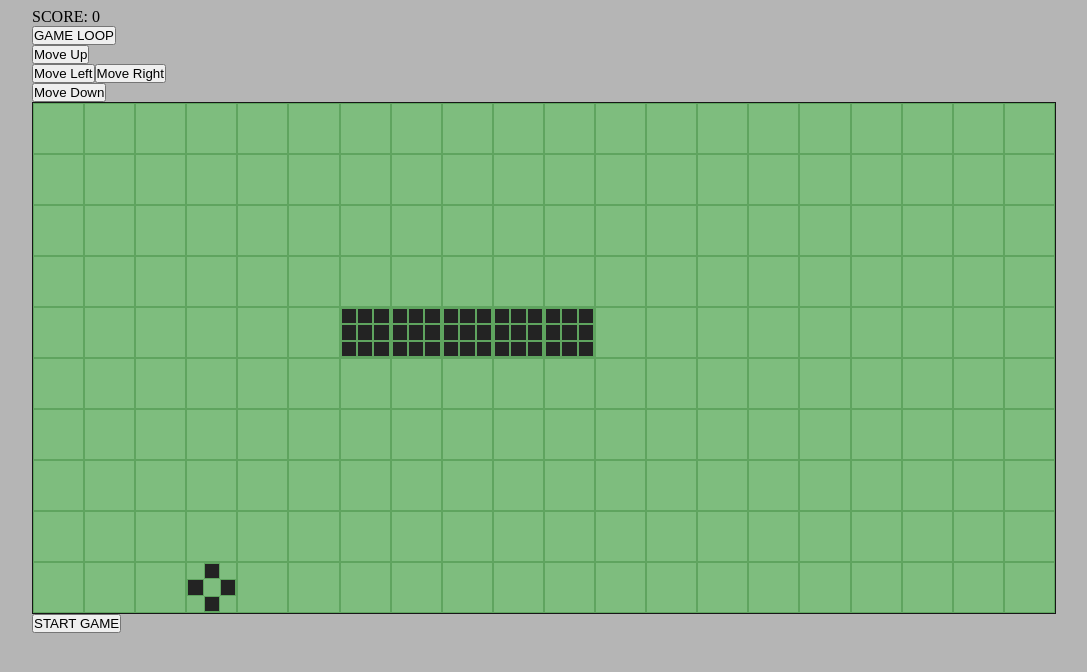
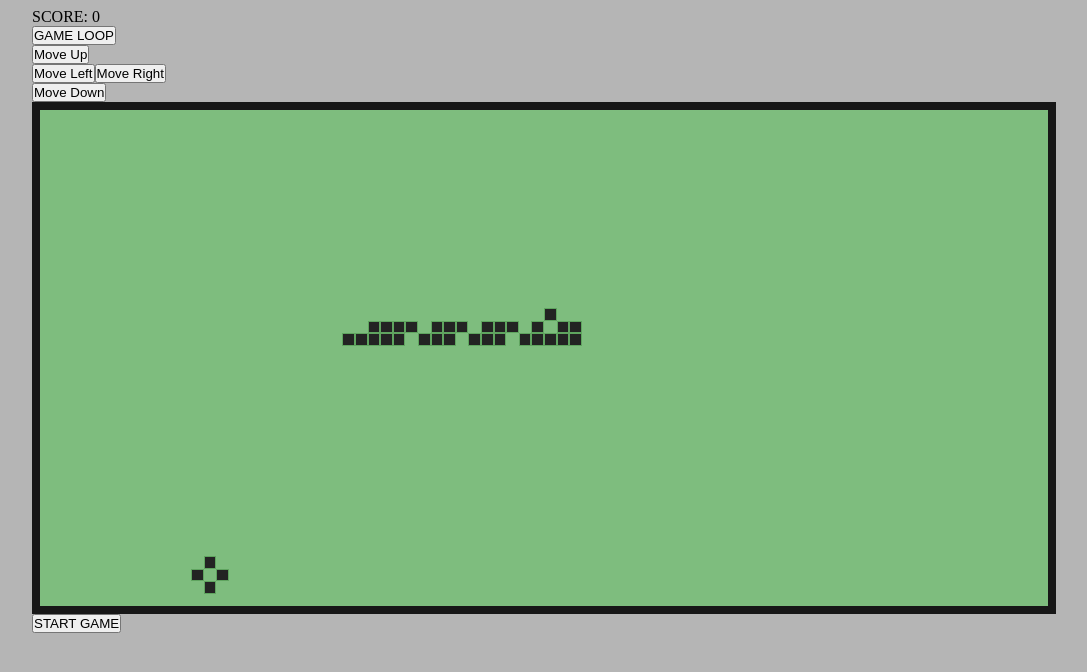
Before and after one commit to jupiter-desphy/nokia-snake, a React (Create React App) app in the folder snake-app/: page / in a window 1280 px wide. Shown: the top 672 px of the page, without its empty margins (96-1183 px from the left). Built offline with nearby package versions, Linux system fonts and the light colour scheme.

Commit message:
snake now looking 2.0

```diff
--- a/snake-app/src/components/Board.jsx
+++ b/snake-app/src/components/Board.jsx
@@ -1,4 +1,4 @@
-import SingleGridItem from "./SingleGridItem.jsx";
+import Tile from "./SingleGridItem.jsx";
 
 export default function Board({ theGrid, snakeArr, food }) {
 
@@ -12,7 +12,79 @@ export default function Board({ theGrid, snakeArr, food }) {
         //and you have theGrid
         //and the the snakeArr [[x, y], [x, y] ,[x, y], [x, y]]
         //and the food
-        let gridItemState = null;
+
+        for (let i = 0; i < snakeArr.length; i++) {
+
+
+            if(i == snakeArr.length-1 && currentItem[0] == snakeArr[snakeArr.length-2][0]-1 && snakeArr[snakeArr.length-1][1] == snakeArr[snakeArr.length-2][1] && currentItem[0] == snakeArr[i][0] && currentItem[1] == snakeArr[i][1]) {
+                return "snake-right-tail"
+            } else if(i == snakeArr.length-1 && currentItem[0] == snakeArr[snakeArr.length-2][0]+1 && snakeArr[snakeArr.length-1][1] == snakeArr[snakeArr.length-2][1] && currentItem[0] == snakeArr[i][0] && currentItem[1] == snakeArr[i][1]) {
+                return "snake-left-tail"
+            } else if(i == snakeArr.length-1 && currentItem[0] == snakeArr[snakeArr.length-2][0] && currentItem[1] == snakeArr[snakeArr.length-2][1]-1 && currentItem[0] == snakeArr[i][0] && currentItem[1] == snakeArr[i][1]) {
+                return "snake-down-tail"
+            } else if(i == snakeArr.length-1 && currentItem[0] == snakeArr[snakeArr.length-2][0] && currentItem[1] == snakeArr[snakeArr.length-2][1]+1 && currentItem[0] == snakeArr[i][0] && currentItem[1] == snakeArr[i][1]) {
+                return "snake-up-tail"
+            } else
+            // if(i == snakeArr.length-1 && snakeArr[snakeArr.length-1][0]+1 == snakeArr[snakeArr.length-2][0]+1 && currentItem[0] == snakeArr[i][0] && currentItem[1] == snakeArr[i][1]) {
+            //     return "snake-left-tail"
+            // } else
+
+            if(i !== 0 && snakeArr[i-1][2] == 'D' && snakeArr[i][2] == 'R' && currentItem[0] == snakeArr[i][0] && currentItem[1] == snakeArr[i][1]) {
+                return "northeast"
+            } else if(i !== 0 && snakeArr[i-1][2] == 'L' && snakeArr[i][2] == 'U' && currentItem[0] == snakeArr[i][0] && currentItem[1] == snakeArr[i][1]) {
+                return "northeast"
+            } else if(i !== 0 && snakeArr[i-1][2] == 'D' && snakeArr[i][2] == 'L' && currentItem[0] == snakeArr[i][0] && currentItem[1] == snakeArr[i][1]) {
+                return "northwest"
+            } else if(i !== 0 && snakeArr[i-1][2] == 'R' && snakeArr[i][2] == 'U' && currentItem[0] == snakeArr[i][0] && currentItem[1] == snakeArr[i][1]) {
+                return "northwest"
+            } else if(i !== 0 && snakeArr[i-1][2] == 'U' && snakeArr[i][2] == 'R' && currentItem[0] == snakeArr[i][0] && currentItem[1] == snakeArr[i][1]) {
+                return "southeast"
+            } else if(i !== 0 && snakeArr[i-1][2] == 'L' && snakeArr[i][2] == 'D' && currentItem[0] == snakeArr[i][0] && currentItem[1] == snakeArr[i][1]) {
+                return "southeast"
+            } else if(i !== 0 && snakeArr[i-1][2] == 'U' && snakeArr[i][2] == 'L' && currentItem[0] == snakeArr[i][0] && currentItem[1] == snakeArr[i][1]) {
+                return "southwest"
+            } else if(i !== 0 && snakeArr[i-1][2] == 'R' && snakeArr[i][2] == 'D' && currentItem[0] == snakeArr[i][0] && currentItem[1] == snakeArr[i][1]) {
+                return "southwest"
+            } else
+            if (currentItem[0] == snakeArr[i][0] && currentItem[1] == snakeArr[i][1] && snakeArr[i][2] == 'D') {
+                if(currentItem[0] == snakeArr[0][0] && currentItem[1] == snakeArr[0][1] && snakeArr[0][2] == 'D') {
+                    return "snake-down-head"
+                } else
+                return "snake-down";
+            }
+        }
+
+        for (let i = 0; i < snakeArr.length; i++) {
+            if (currentItem[0] == snakeArr[i][0] && currentItem[1] == snakeArr[i][1] && snakeArr[i][2] == 'R') {
+                if(currentItem[0] == snakeArr[0][0] && currentItem[1] == snakeArr[0][1] && snakeArr[0][2] == 'R') {
+                    return "snake snake-right-head"
+                } else
+                return "snake snake-right";
+            }
+        }
+
+
+        for (let i = 0; i < snakeArr.length; i++) {
+            if (currentItem[0] == snakeArr[i][0] && currentItem[1] == snakeArr[i][1] && snakeArr[i][2] == 'L') {
+                if(currentItem[0] == snakeArr[0][0] && currentItem[1] == snakeArr[0][1] && snakeArr[0][2] == 'L') {
+                    return "snake snake-left-head"
+                // } else if(currentItem[0] == snakeArr[snakeArr.length-1][0] && currentItem[1] == snakeArr[snakeArr.length-1][1] && snakeArr[snakeArr.length-1][2] == 'L') {
+                //     return "snake snake-left-tail"
+                } else
+                return "snake snake-left";
+            }
+        }
+
+        for (let i = 0; i < snakeArr.length; i++) {
+            if (currentItem[0] == snakeArr[i][0] && currentItem[1] == snakeArr[i][1] && snakeArr[i][2] == 'U') {
+                if(currentItem[0] == snakeArr[0][0] && currentItem[1] == snakeArr[0][1] && snakeArr[0][2] == 'U') {
+                    return "snake snake-up-head"
+                } else
+                return "snake snake-up";
+            }
+        }
+
+
 
         for (let i = 0; i < snakeArr.length; i++) {
             if (currentItem[0] == snakeArr[i][0] && currentItem[1] == snakeArr[i][1]) {
@@ -32,7 +104,7 @@ export default function Board({ theGrid, snakeArr, food }) {
             {theGrid.map((rowArray, ind) => {
                 return (
                     rowArray.map((item, i) => {
-                        return <SingleGridItem pixelState={generateGridState(item)} key={`${ind}+${i}`} />
+                        return <Tile pixelState={generateGridState(item)} key={`${ind}+${i}`} />
                     })
                 )
             })}
--- a/snake-app/src/components/SingleGridItem.jsx
+++ b/snake-app/src/components/SingleGridItem.jsx
@@ -1,15 +1,26 @@
-export default function SingleGridItem({pixelState}){
+export default function Tile({pixelState}){
     return (
         <div className={`pixel ${pixelState}`}>
-            <div className="px1"></div>
-            <div className="px2"></div>
-            <div className="px3"></div>
-            <div className="px4"></div>
-            <div className="px5"></div>
-            <div className="px6"></div>
-            <div className="px7"></div>
-            <div className="px8"></div>
-            <div className="px9"></div>
+
+            <div className="d-h r-h"></div>
+            <div className="s-w s-e u-t up down food-pixel"></div>
+            <div className="s-w s-e d-h d-t u-t up down"></div>
+            <div className="l-h"></div>
+
+            <div className="s-e n-e l-t left right food-pixel"></div>
+            <div className="s-w n-e u-t u-h d-h l-h l-t r-h right down"></div>
+            <div className="s-e n-w u-h d-h u-t d-t l-h r-t r-h up left food-pixel"></div>
+            <div className="s-w n-w r-t right left"></div>
+
+            <div className="s-e n-e l-t r-t r-h right left"></div>
+            <div className="s-e n-w d-h u-h d-t l-h l-t r-t r-h up left food-pixel"></div>
+            <div className="s-w n-e d-h u-h u-t d-t l-h l-t r-t r-h down right"></div>
+            <div className="s-w n-w l-h l-t r-t right left"></div>
+
+            <div className="u-h"></div>
+            <div className="n-w n-e d-t up down"></div>
+            <div className="n-w n-e u-h u-t d-t up down"></div>
+            <div className=""></div>
         </div>
     )
 }
--- a/snake-app/src/global.css
+++ b/snake-app/src/global.css
@@ -16,40 +16,64 @@ body {
   display: grid;
   grid-template-columns: repeat(20, 1fr);
   grid-template-rows: repeat(10, 1fr);
-  border: 1px solid rgb(23, 23, 23);
+  border: .5rem solid rgb(23, 23, 23);
 }
 
 .pixel {
-  border: 1px solid rgb(95, 164, 95);
+  /* border: .01rem solid rgb(95, 164, 95); */
   background-color: rgb(126, 189, 126);
   font-size: .5rem;
   color: black;
   display: grid;
-  grid-template-columns: repeat(3, 1fr);
-  grid-template-rows: repeat(3, 1fr);
+  grid-template-columns: repeat(4, 1fr);
+  grid-template-rows: repeat(4, 1fr);
 }
 
-.snake div {
+/* .snake .scale {
   background-color: rgb(35, 35, 35);
-  border: 1px solid rgb(95, 164, 95);
+  border: .01rem solid rgb(95, 164, 95);
+} */
+
+.snake-right .right {
+  background-color: rgb(35, 35, 35);
+  border: .01rem solid rgb(95, 164, 95);
 }
 
-.food .px2 {
+.snake-down .down {
   background-color: rgb(35, 35, 35);
-  border: 1px solid rgb(95, 164, 95);
+  border: .01rem solid rgb(95, 164, 95);
 }
 
-.food .px4 {
+.snake-left .left {
   background-color: rgb(35, 35, 35);
-  border: 1px solid rgb(95, 164, 95);
+  border: .01rem solid rgb(95, 164, 95);
 }
 
-.food .px6 {
+.snake-up .up {
   background-color: rgb(35, 35, 35);
-  border: 1px solid rgb(95, 164, 95);
+  border: .01rem solid rgb(95, 164, 95);
 }
 
-.food .px8 {
+.snake-right-head .r-h, .snake-right-tail .r-t,
+.snake-left-head .l-h, .snake-left-tail .l-t,
+.snake-up-head .u-h, .snake-up-tail .u-t,
+.snake-down-head .d-h, .snake-down-tail .d-t,
+.northeast .n-e,
+.northwest .n-w,
+.southeast .s-e,
+.southwest .s-w
+{
   background-color: rgb(35, 35, 35);
-  border: 1px solid rgb(95, 164, 95);
+  border: .01rem solid rgb(95, 164, 95);
 }
+
+.food .food-pixel {
+  background-color: rgb(35, 35, 35);
+  border: .01rem solid rgb(95, 164, 95);
+}
+
+span {
+  display: flex;
+  max-width: 600px;
+  flex-wrap: wrap;
+}
--- a/snake-app/src/pages/main.page.jsx
+++ b/snake-app/src/pages/main.page.jsx
@@ -2,7 +2,7 @@ import { useState, useRef, useEffect } from "react";
 import Board from "../components/Board.jsx";
 // import useInterval from "../helpers/useinterval.js";
 import {
-    DIRECTIONS
+    SNAKE_START
 } from '../constants';
 import useInterval from "../helpers/useinterval.js";
 import arrayIncludes from "../helpers/arrayIncludes.js";
@@ -15,32 +15,22 @@ export function MainPage(props) {
 
 
     /* STATE */
-    const [snakeArr, setSnakeArr] = useState([
-        [10, 4],
-        [9, 4],
-        [8, 4],
-        [7, 4],
-        [6, 4]
-    ]);
+    const [snakeArr, setSnakeArr] = useState(SNAKE_START);
     const [gameOver, setGameOver] = useState(false);
     const [score, setScore] = useState(0);
     const [food, setFood] = useState([Math.floor(Math.random() * columns), Math.floor(Math.random() * rows)]);
     const [direction, setDirection] = useState([1, 0]);
     const [speed, setSpeed] = useState(null);
+    const [prevDirection, setPrevDirection] = useState([]);
 
     /* FUNCTIONS */
 
     const startGame = () => {
-        setSnakeArr([
-            [10, 4],
-            [9, 4],
-            [8, 4],
-            [7, 4],
-            [6, 4]
-        ]);
+        setSnakeArr(SNAKE_START);
         setDirection([1, 0]);
-        setSpeed(280);
+        setSpeed(270);
         setGameOver(false);
+        setScore(0)
 
     }
 
@@ -52,24 +42,31 @@ export function MainPage(props) {
 
     function randomizeFood() {
         let foodCoordinates = [Math.floor(Math.random() * columns), Math.floor(Math.random() * rows)];
-        // while (snakeArr.includes(foodCoordinates)) { //includes shouldn't work anymore
-        //     foodCoordinates = [Math.floor(Math.random() * columns), Math.floor(Math.random() * rows)];
-        // }
+        for (let i = 0; i < snakeArr.length; i++) {
+            while (snakeArr[i][0] == foodCoordinates[0] && snakeArr[i][0]) {
+                foodCoordinates = [Math.floor(Math.random() * columns), Math.floor(Math.random() * rows)];
+            }
+        }
         setFood(foodCoordinates);
     }
 
 
     const checkCollision = (piece, snk = snakeArr) => {
+
         if (
-            piece[0] >= 20 ||
+            piece[0] >= columns ||
             piece[0] < 0 ||
             piece[1] >= rows ||
             piece[1] < 0
         )
             return true;
 
-        for (const segment of snk) {
-            if (piece[0] === segment[0] && piece[1] === segment[1]) { return true; }
+        // for (const segment of snk) {
+        //     if (piece[0] === segment[0] && piece[1] === segment[1]) {
+        //         console.log(piece, 'segment', segment)
+        for (let i = 0; i < snk.length -1; i++){
+            if(piece[0] === snk[i][0] && piece[1] === snk[i][1])
+                return true;
         }
         return false;
     };
@@ -78,15 +75,37 @@ export function MainPage(props) {
 
     const gameLoop = () => {
         const snakeCopy = JSON.parse(JSON.stringify(snakeArr));
-        const newSnakeHead = [snakeCopy[0][0] + direction[0], snakeCopy[0][1] + direction[1]];
+        const newSnakeHead = [snakeCopy[0][0] + direction[0], snakeCopy[0][1] + direction[1], snakeCopy[0][2]];
+
+        if (direction[0] == 0 && direction[1] == 1){
+            newSnakeHead[2] = 'D'
+        }
+        if (direction[0] == -1 && direction[1] == 0){
+            newSnakeHead[2] = 'L'
+        }
+        if (direction[0] == 0 && direction[1] == -1){
+            newSnakeHead[2] = 'U'
+        }
+        if (direction[0] == 1 && direction[1] == 0){
+            newSnakeHead[2] = 'R'
+        }
+
         snakeCopy.unshift(newSnakeHead);
-        console.log('snakeCopy', snakeCopy)
+
+        const logDirection = [direction[0], direction[1]];
+        setPrevDirection(logDirection);
+
+
+
         if (checkCollision(newSnakeHead)) {
             endGame()
         };
+
         if (snakeCopy[0][0] === food[0] && snakeCopy[0][1] === food[1]) {
             setSnakeArr(snakeCopy);
             randomizeFood();
+            setScore((prevScore) => prevScore + 10);
+            setSpeed((prevSpeed) => prevSpeed - 2);
         } else snakeCopy.pop();
 
 
@@ -101,37 +120,37 @@ export function MainPage(props) {
     // }
 
     const moveLeft = () => {
-        if (direction[0] != 1 && direction[1] != 0) {
+        if (prevDirection[0] != 1 && prevDirection[1] != 0) {
             setDirection([-1, 0]);
-            const snakeCopy = JSON.parse(JSON.stringify(snakeArr));
-            const nextHead = [snakeCopy[0][0] + direction[0], snakeCopy[0][1] + direction[1]];
-            if (checkCollision(nextHead)) endGame();
+            // const snakeCopy = JSON.parse(JSON.stringify(snakeArr));
+            // const nextHead = [snakeCopy[0][0] + direction[0], snakeCopy[0][1] + direction[1]];
+            // if (checkCollision(nextHead)) endGame();
         }
     }
 
     const moveUp = () => {
-        if (direction[0] != 0 && direction[1] != 1) {
+        if (prevDirection[0] != 0 && prevDirection[1] != 1) {
             setDirection([0, -1]);
-            const snakeCopy = JSON.parse(JSON.stringify(snakeArr));
-            const nextHead = [snakeCopy[0][0] + direction[0], snakeCopy[0][1] + direction[1]];
-            if (checkCollision(nextHead)) endGame();
+            // const snakeCopy = JSON.parse(JSON.stringify(snakeArr));
+            // const nextHead = [snakeCopy[0][0] + direction[0], snakeCopy[0][1] + direction[1]];
+            // if (checkCollision(nextHead)) endGame();
         }
     }
 
     const moveRight = () => {
-        if (direction[0] != -1 && direction[1] != 0) {
+        if (prevDirection[0] != -1 && prevDirection[1] != 0) {
             setDirection([1, 0]);
-            const snakeCopy = JSON.parse(JSON.stringify(snakeArr));
-            const nextHead = [snakeCopy[0][0] + direction[0], snakeCopy[0][1] + direction[1]];
-            if (checkCollision(nextHead)) endGame();
+            // const snakeCopy = JSON.parse(JSON.stringify(snakeArr));
+            // const nextHead = [snakeCopy[0][0] + direction[0], snakeCopy[0][1] + direction[1]];
+            // if (checkCollision(nextHead)) endGame();
         }
     }
     const moveDown = () => {
-        if (direction[0] != 0 && direction[1] != -1) {
+        if (prevDirection[0] != 0 && prevDirection[1] != -1) {
             setDirection([0, 1]);
-            const snakeCopy = JSON.parse(JSON.stringify(snakeArr));
-            const nextHead = [snakeCopy[0][0] + direction[0], snakeCopy[0][1] + direction[1]];
-            if (checkCollision(nextHead)) endGame();
+            // const snakeCopy = JSON.parse(JSON.stringify(snakeArr));
+            // const nextHead = [snakeCopy[0][0] + direction[0], snakeCopy[0][1] + direction[1]];
+            // if (checkCollision(nextHead)) endGame();
         }
     }
 
@@ -156,18 +175,13 @@ export function MainPage(props) {
         for (let i = 0; i < rows; i++) {
             game.push(new Array(rows))
             for (let j = 0; j < columns; j++) {
-                game[i][j] = [j, i];
+                game[i][j] = [j, i, null];
             }
         }
     }
 
 
     designBoard(gameBoard.current);
-
-    useEffect(() => {
-
-
-    }, [snakeArr, food, gameOver]);
 
     useInterval(() => gameLoop(), speed);
 
@@ -176,6 +190,7 @@ export function MainPage(props) {
             <div className="score">
                 SCORE: {score}
             </div>
+
 
             <div>
                 <button onClick={gameLoop}>GAME LOOP</button>
@@ -200,6 +215,12 @@ export function MainPage(props) {
             <div>
                 {gameOver ? 'GAMEOVER' : ''}
             </div>
+            {/* <span>
+                SNAKE ARRAY: {snakeArr + ''}
+            </span> */}
+            {/* <span>
+                PREV DIR: {prevDirection + ''}
+            </span> */}
         </div>
     )
 }
```
Also changed, not shown: snake-app/src/constants.js (+16 -1 lines).
